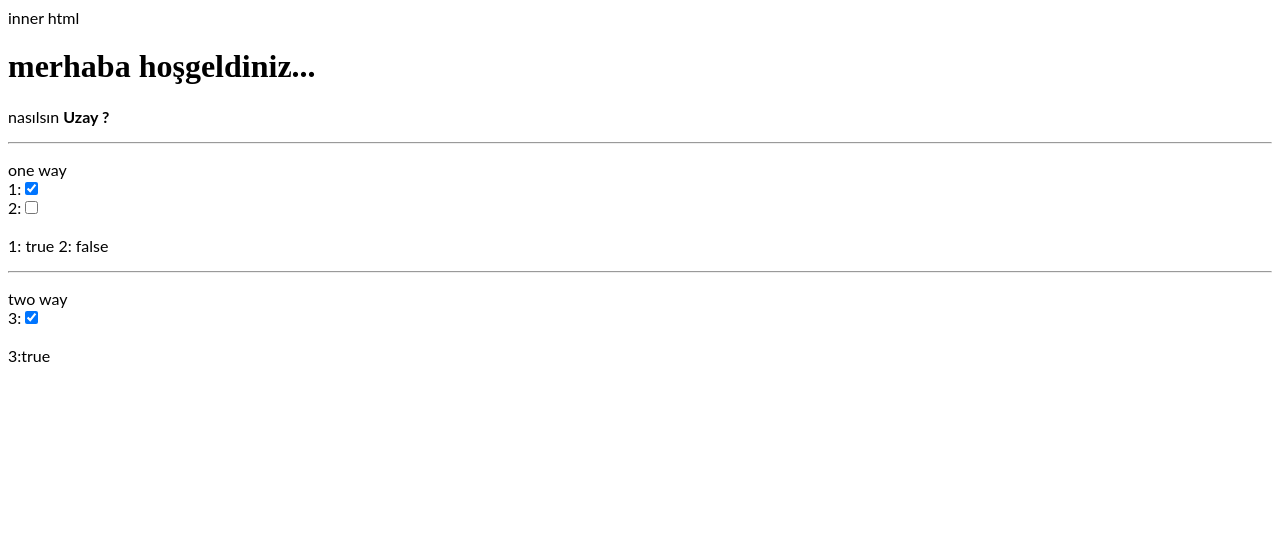
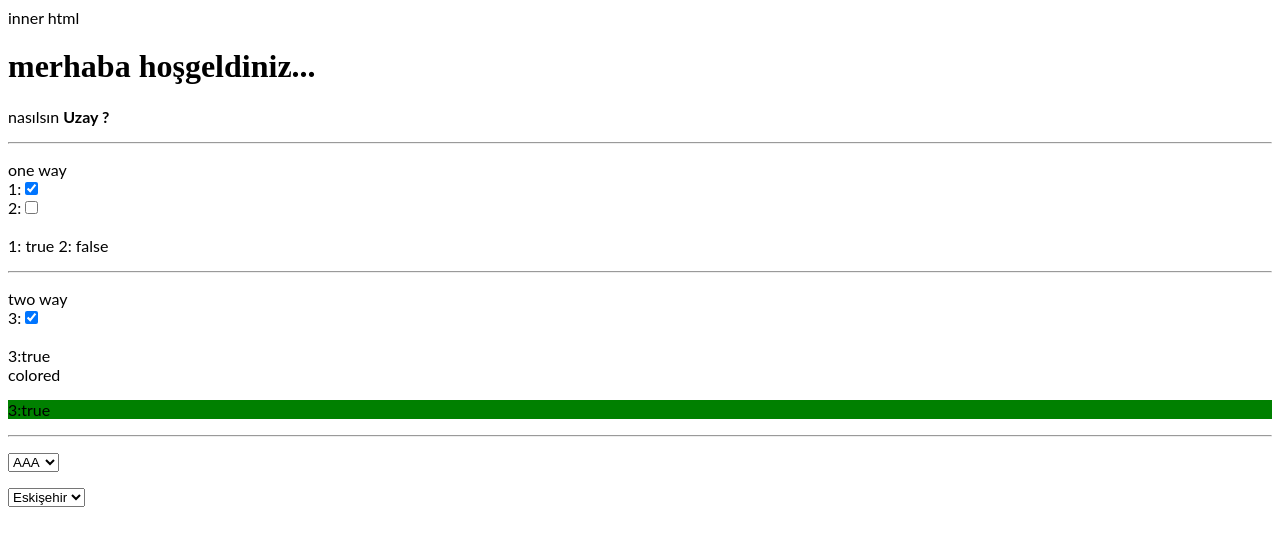
Before and after one commit to ss222ss/angular-first, an Angular app: page / in a window 1280 px wide. Shown: the top 546 px of the page. Built offline with nearby package versions, Linux system fonts and the light colour scheme.

Commit message:
ngFor ornek

```diff
--- a/src/app/app.component.css
+++ b/src/app/app.component.css
@@ -1,3 +1,11 @@
 p {
   font-family: Lato;
 }
+
+.yesil {
+  background: green;
+}
+
+.kirmizi {
+  background: red;
+}
--- a/src/app/app.component.html
+++ b/src/app/app.component.html
@@ -29,6 +29,28 @@
   3:<input type="checkbox" name="" id="" [(ngModel)]="isCheckedTwoWay" />
   <br /><br />
   3:{{ isCheckedTwoWay }}
+  <br />
+  colored
+  <br />
 </p>
 
+<p [ngClass]="isCheckedTwoWay ? 'yesil' : 'kirmizi'">3:{{ isCheckedTwoWay }}</p>
+
 <p></p>
+
+<hr />
+<p>
+  <select>
+    <option>AAA</option>
+    <option>BBB</option>
+    <option>CCC</option>
+  </select>
+</p>
+
+<p>
+  <select>
+    <option *ngFor="let sehir of sehirler">
+      {{ sehir }}
+    </option>
+  </select>
+</p>
--- a/src/app/app.component.ts
+++ b/src/app/app.component.ts
@@ -12,4 +12,6 @@ export class AppComponent {
   isChecked: boolean = true;
   isCheckedFalse: boolean = false;
   isCheckedTwoWay: boolean = true;
+
+  sehirler: string[] = ['Eskişehir', 'İzmir', 'Ankara', 'İstanbul'];
 }
```
